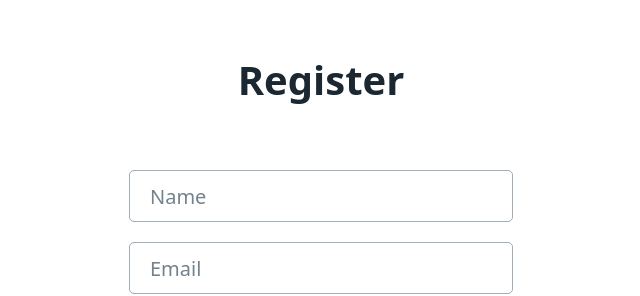
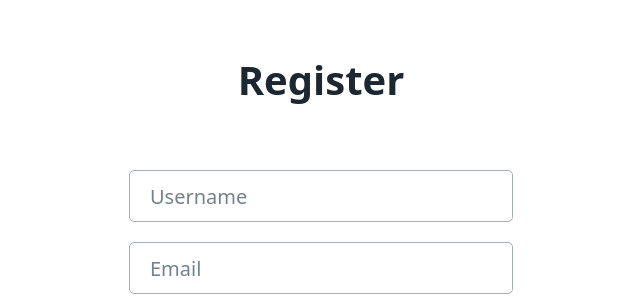
Before and after one commit to dnabil/todo-list, a Next.js app in the folder todo-list-fe/: page /reg in a window 1280 px wide. Shown: the top 296 px of the page, without its empty margins (319-959 px from the left). Built offline with nearby package versions, Linux system fonts and the light colour scheme.

Commit message:
update reg

```diff
--- a/todo-list-fe/pages/reg.js
+++ b/todo-list-fe/pages/reg.js
@@ -5,7 +5,7 @@ import '../styles/globalui.css';
 import { useRouter } from "next/router";
 
 const Register = () => {
-    const [name, setName] = useState('');
+    const [username, setUsername] = useState('');
     const [email, setEmail] = useState('');
     const [password, setPassword] = useState('');
 
@@ -14,7 +14,7 @@ const Register = () => {
     const handleSubmit = (e) => {
         e.preventDefault();
         const values = {
-            name,
+            username,
             email,
             password,
         };
@@ -46,9 +46,9 @@ const Register = () => {
                 <input
                     type="text"
                     id="name"
-                    placeholder='Name'
-                    value={name}
-                    onChange={(e) => setName(e.target.value)}
+                    placeholder='Username'
+                    value={username}
+                    onChange={(e) => setUsername(e.target.value)}
                 />
                 <input
                     type="email"
```
